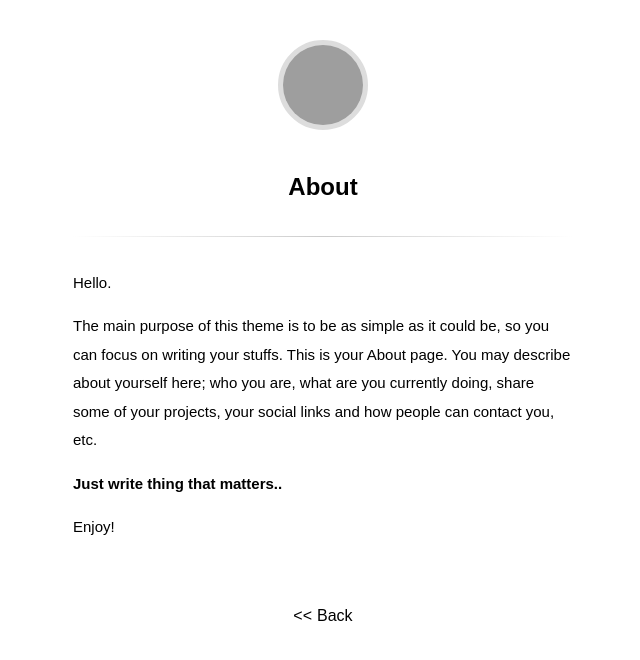
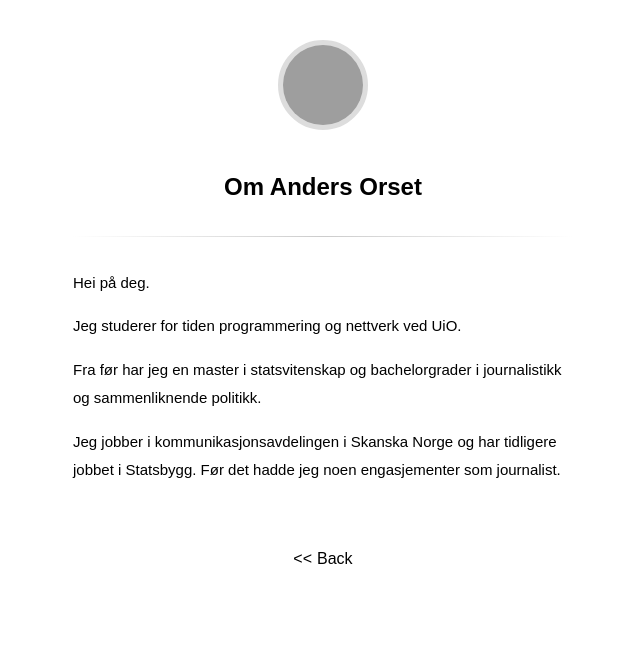
Before and after one commit to aorset/aorset.github.io, a Jekyll site: the page built from about.md, in a window 1280 px wide, cut to the strip 0-660 px from the top of the page. Shown: the whole strip, without its empty margins (317-957 px from the left). Built offline with Jekyll 4.4.1, drawn with Linux system fonts in a browser that asks for light colours; some web fonts are replaced; grey boxes are pictures that could not be loaded.

Commit message:
oppdatert innhold

```diff
--- a/about.md
+++ b/about.md
@@ -1,11 +1,13 @@
 ---
-title: About
+title: Om Anders Orset
 ---
 
-Hello.
+Hei på deg.
 
-The main purpose of this theme is to be as simple as it could be, so you can focus on writing your stuffs. This is your About page. You may describe about yourself here; who you are, what are you currently doing, share some of your projects, your social links and how people can contact you, etc.
+Jeg studerer for tiden programmering og nettverk ved UiO.
 
-**Just write thing that matters..**
+Fra før har jeg en master i statsvitenskap og bachelorgrader i journalistikk og
+sammenliknende politikk.
 
-Enjoy!
+Jeg jobber i kommunikasjonsavdelingen i Skanska Norge og har tidligere jobbet i
+Statsbygg. Før det hadde jeg noen engasjementer som journalist.
--- a/index.html
+++ b/index.html
@@ -10,7 +10,7 @@ layout: default
 		<p>Jeg heter Anders og kan nås på epost <a href="mailto:post@andersorset.com">post@andersorset.com</a>.
 			Jeg er også tilgjengelig på <a href="http://twitter.com/andersorset">twitter</a>,
 			<a href="http://no.linkedin.com/in/andersorset">linkedin</a> og
-			<a href="https://github.com/aorset">github</a>.</p>.
+			<a href="https://github.com/aorset">github</a>.</p>
 
 
 		{% for post in site.posts %}
```
